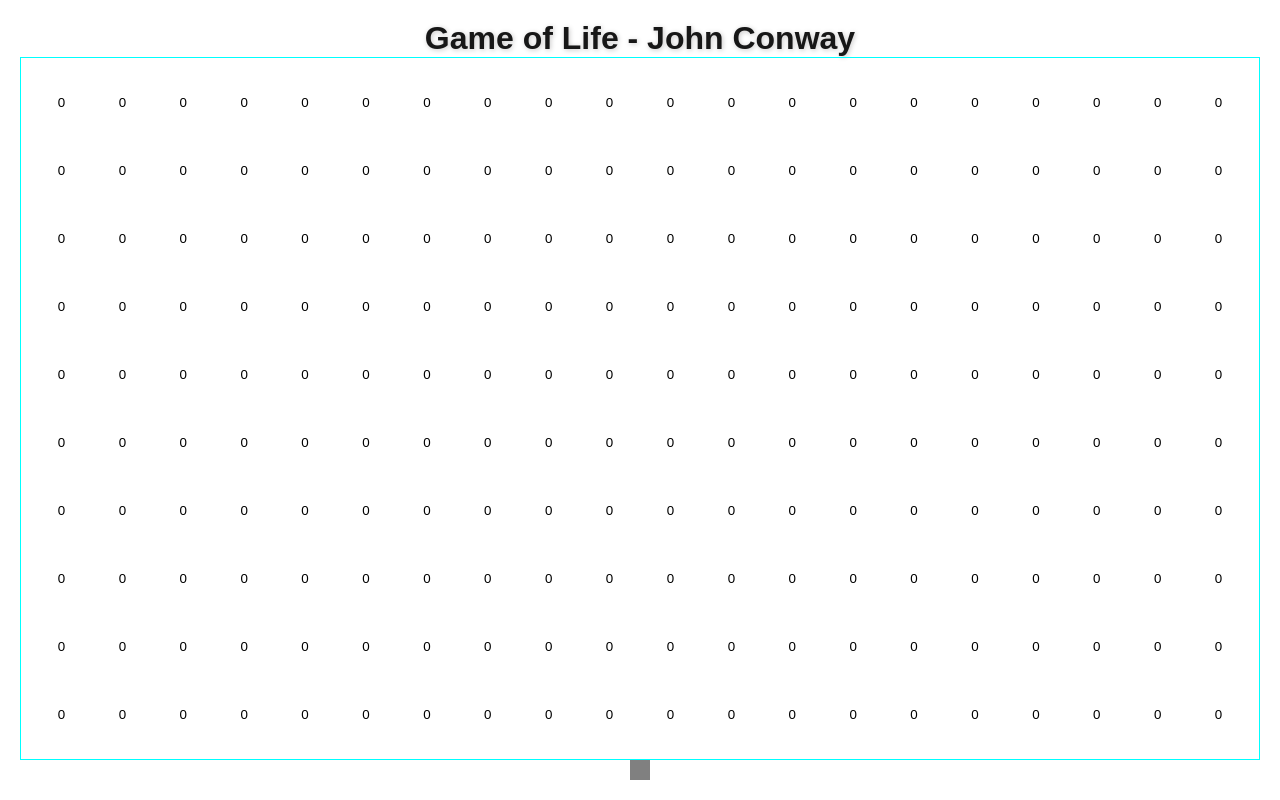
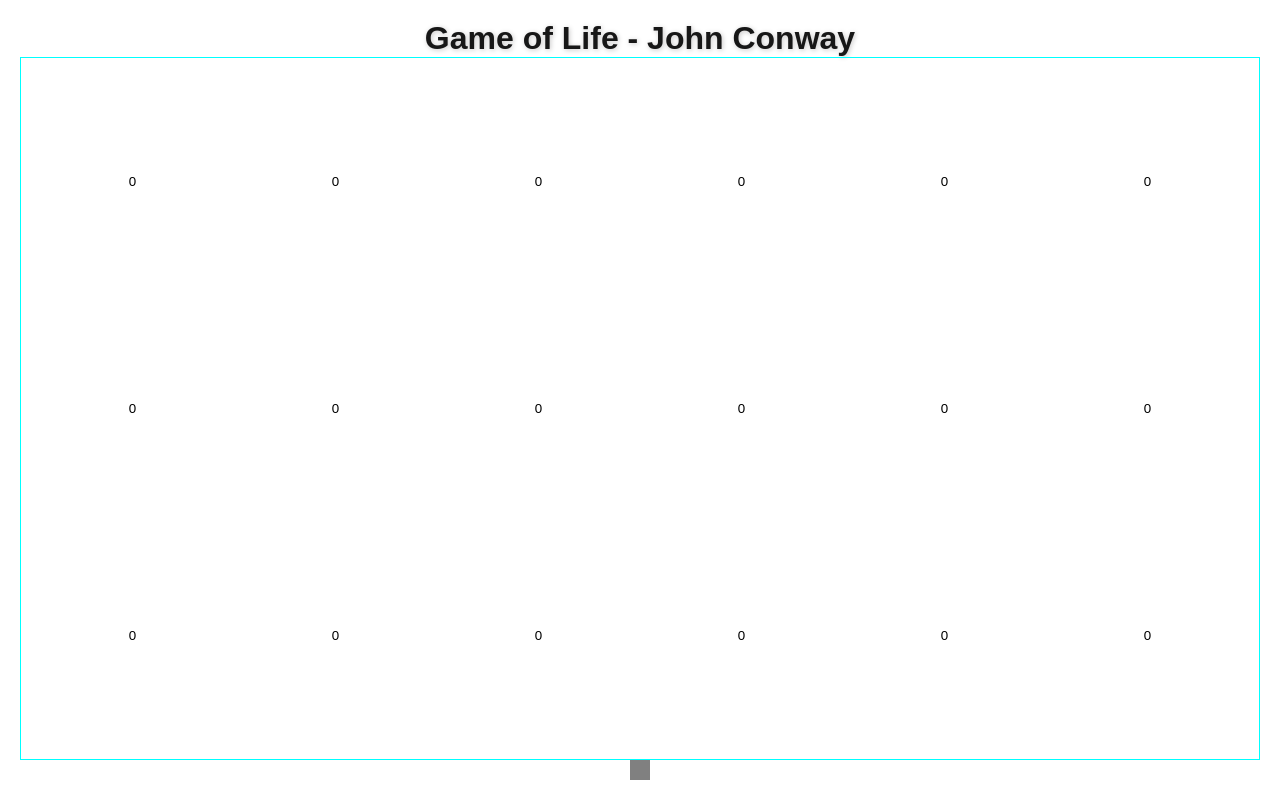
Before and after one commit to RaphaelTheStegosaurus/Game-Of-Life, a Next.js app: page / in a window 1280 px wide. Built offline with nearby package versions, Linux system fonts and the light colour scheme.

Commit message:
Adding the GridStateCell to change state value on a array state in the componente cell-Manager.tsx

```diff
--- a/app/components/cell-manager.tsx
+++ b/app/components/cell-manager.tsx
@@ -1,16 +1,37 @@
+"use client";
 interface Props {
   cols: number;
   rows: number;
 }
+import { useEffect, useState } from "react";
 import Cell from "./cell";
 import styles from "./cell.module.css";
 function Cell_Grid_Manager({ cols, rows }: Props) {
   const nElements = cols * rows;
+  const [GridCellState, setGridCellState] = useState<boolean[]>(
+    new Array(nElements).fill(false)
+  );
+  const handleButtonStateChange = (id: number, newState: boolean) => {
+    setGridCellState((prevStates) => ({
+      ...prevStates,
+      [id]: newState,
+    }));
+  };
   const cells = new Array(nElements).fill(null).map((_, index) => {
     return (
-      <Cell index={index} key={index}/>
+      <Cell
+        onStatusChange={handleButtonStateChange}
+        index={index}
+        key={index}
+      />
     );
   });
+  const CheckGrid = () => {};
+  useEffect(() => {
+    console.log(GridCellState);
+
+  }, [GridCellState]);
+
   return (
     <main
       className={`${styles.board}`}
--- a/app/components/cell.tsx
+++ b/app/components/cell.tsx
@@ -1,21 +1,25 @@
 "use client";
 interface Props {
   index: number;
+  onStatusChange: (index: number, status: boolean) => void;
 }
 import { useState } from "react";
 import styles from "./cell.module.css";
-function Cell({ index }: Props) {
+function Cell({ index, onStatusChange }: Props) {
   const [IsAlive, setIsAlive] = useState(false);
-  const setAliveStatus = () => {
-    setIsAlive(!IsAlive);
+  const handleClick = () => {
+    const newState = !IsAlive;
+    setIsAlive(newState);
+    onStatusChange(index, newState);
   };
+
   return (
     <button
-      onClick={() => setAliveStatus()}
+      onClick={() => handleClick()}
       id={`n${index}`}
       className={`${styles.cell} ${IsAlive ? styles.alive : ""}`}
     >
-        {IsAlive ? "1" : "0"}
+      {IsAlive ? "1" : "0"}
     </button>
   );
 }
--- a/app/page.tsx
+++ b/app/page.tsx
@@ -5,8 +5,7 @@ export default function Home() {
   return (
     <>
       <h1 className={`${styles.title}`}>Game of Life - John Conway</h1>
-
-      <Cell_Grid_Manager cols={20} rows={10} />
+      <Cell_Grid_Manager cols={6} rows={3} />
       <section className={`${styles.panel}`}></section>
     </>
   );
```
